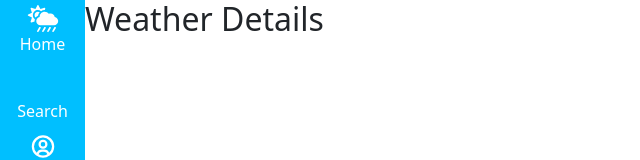
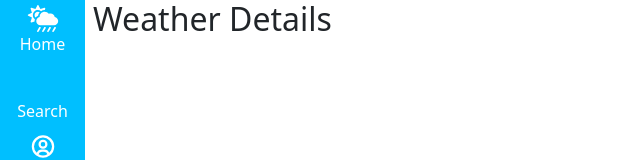
Before and after one commit to james-florez-NEU/weather-react-web-app, a React (Create React App) app: page /#/details/1 in a window 1280 px wide. Shown: the top 160 px of the page, without its empty margins (0-640 px from the left). Built offline with nearby package versions, Linux system fonts and the light colour scheme; no server answers; some icons are missing.

Commit message:
Make weather details a card

```diff
--- a/src/weather/details/weatherDetails.js
+++ b/src/weather/details/weatherDetails.js
@@ -20,10 +20,10 @@ const WeatherDetails = () => {
     }, [id]);
 
     return (
-        <div>
+        <div className="ms-2">
             <h2>Weather Details</h2>
             {weatherData && (
-                <div>
+                <div className="card">
                     <img src={weatherData.current.condition.icon} alt="Weather Icon" className="float-end" />
                     <h3 className="card-title">{weatherData.location.name}</h3>
                     <p className="card-text">Temperature: {weatherData.current.temp_f}°F</p>
```
